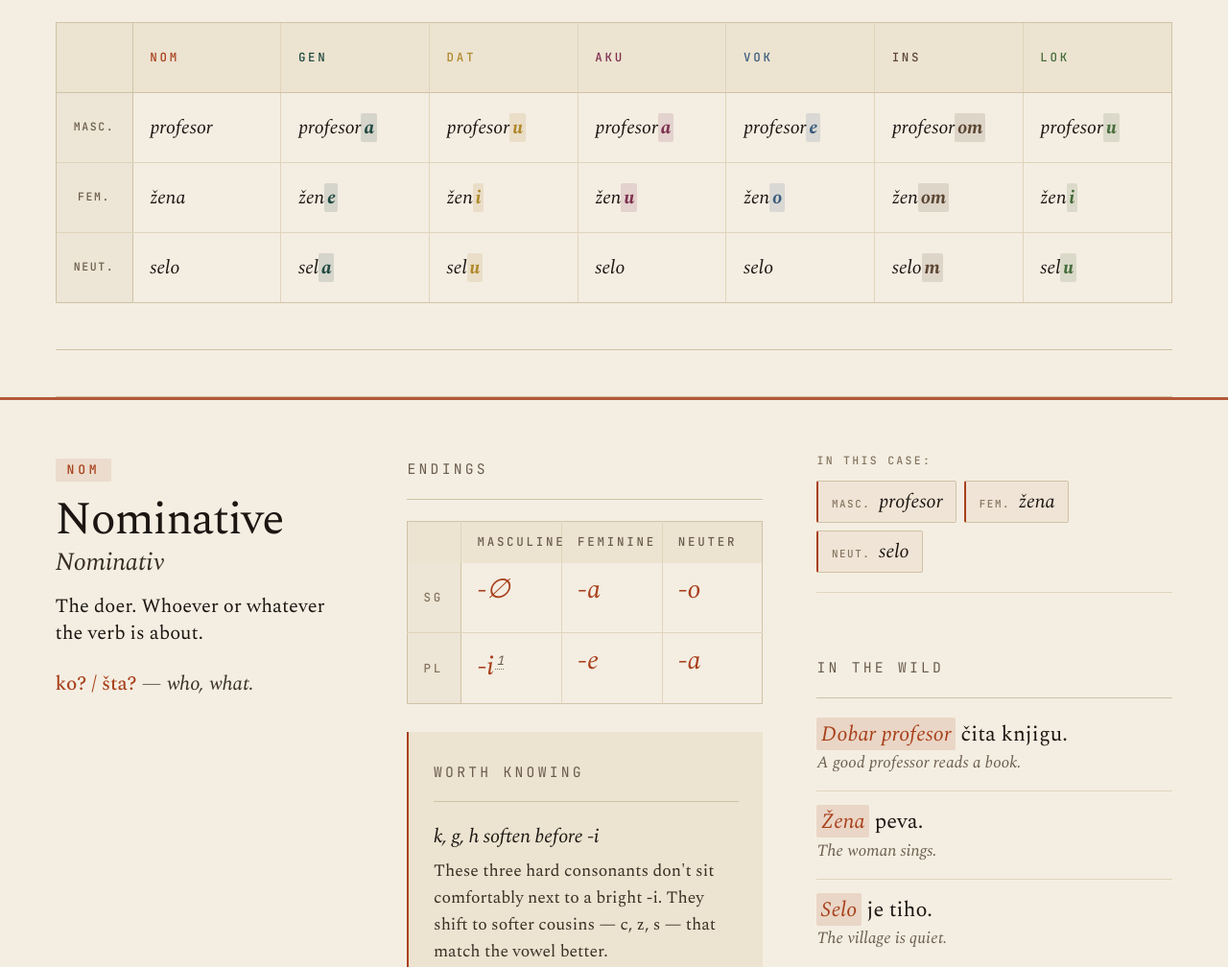
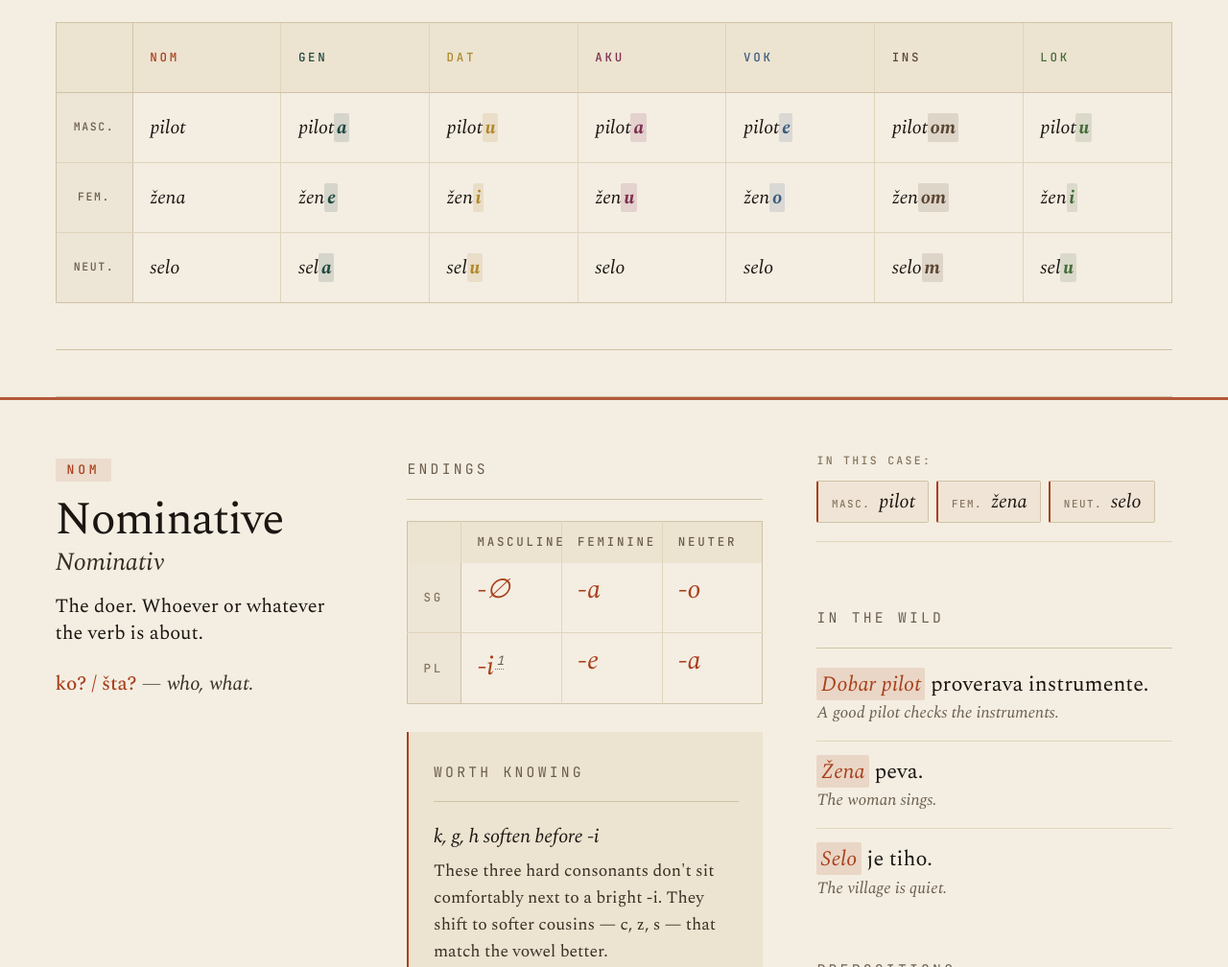
Before and after one commit to cwarck/serbian, a plain HTML site: page charts/cases.html in a window 1280 px wide. Shown: the part 1251-2259 px from the top of the page at 96% size. Drawn offline with nearby package versions, Linux system fonts and the light colour scheme.

Commit message:
refactor(cases): swap profesor for pilot in noun examples

```diff
--- a/assets/i18n.js
+++ b/assets/i18n.js
@@ -73,7 +73,7 @@ window.I18N = {
     'cases.birdseye.tag.lok': 'where',
     'cases.birdseye.flow': 'who → whose → to whom → what → hey, you → with what → where',
 
-    'cases.gender.intro': '<strong>How to tell a noun\'s gender</strong> — ends in <em>-a</em>, it\'s feminine (<em>žena</em>); ends in a consonant, masculine (<em>profesor</em>); ends in <em>-o</em> or <em>-e</em>, neuter (<em>selo</em>).',
+    'cases.gender.intro': '<strong>How to tell a noun\'s gender</strong> — ends in <em>-a</em>, it\'s feminine (<em>žena</em>); ends in a consonant, masculine (<em>pilot</em>); ends in <em>-o</em> or <em>-e</em>, neuter (<em>selo</em>).',
     'cases.legend.zero': '<strong>About <em>-∅</em></strong> — this symbol means <em>no ending</em>: the word stands in its bare form.',
     'cases.reassurance': '<strong>One last thing</strong> — Serbians will understand you even if your endings wobble. Cases sharpen your speech; they don\'t gatekeep it.',
 
@@ -254,7 +254,7 @@ window.I18N = {
     'cases.birdseye.tag.lok': 'где',
     'cases.birdseye.flow': 'кто → чьё → кому → что → эй, ты → чем → где',
 
-    'cases.gender.intro': '<strong>Как определить род существительного</strong> — оканчивается на <em>-a</em> — женский (<em>žena</em>); на согласный — мужской (<em>profesor</em>); на <em>-o</em> или <em>-e</em> — средний (<em>selo</em>).',
+    'cases.gender.intro': '<strong>Как определить род существительного</strong> — оканчивается на <em>-a</em> — женский (<em>žena</em>); на согласный — мужской (<em>pilot</em>); на <em>-o</em> или <em>-e</em> — средний (<em>selo</em>).',
     'cases.legend.zero': '<strong>О символе <em>-∅</em></strong> — это значит, что окончания нет: слово стоит в голой форме.',
     'cases.reassurance': '<strong>Напоследок</strong> — сербы поймут тебя, даже если окончания «плывут». Падежи нужны для точности, а не как пропуск к разговору.',
 
--- a/charts/cases.html
+++ b/charts/cases.html
@@ -194,7 +194,7 @@ const CASES = [
       }
     },
     examples: [
-      { sr:'<mark>Dobar profesor</mark> čita knjigu.', en:'A good professor reads a book.', ru:'Хороший профессор читает книгу.' },
+      { sr:'<mark>Dobar pilot</mark> proverava instrumente.', en:'A good pilot checks the instruments.', ru:'Хороший пилот проверяет приборы.' },
       { sr:'<mark>Žena</mark> peva.',                   en:'The woman sings.',               ru:'Женщина поёт.' },
       { sr:'<mark>Selo</mark> je tiho.',                en:'The village is quiet.',          ru:'Деревня тихая.' },
     ],
@@ -211,7 +211,7 @@ const CASES = [
     },
     notes: {},
     examples: [
-      { sr:'Knjiga <mark>profesora</mark>.',     en:'The professor\'s book.',       ru:'Книга профессора.' },
+      { sr:'Kaciga <mark>pilota</mark>.',        en:'The pilot\'s helmet.',         ru:'Шлем пилота.' },
       { sr:'Stižem iz <mark>grada</mark>.',       en:'I\'m arriving from the city.', ru:'Я приезжаю из города.' },
       { sr:'Nemam <mark>vremena</mark>.',         en:'I have no time.',              ru:'У меня нет времени.' },
     ],
@@ -248,7 +248,7 @@ const CASES = [
       }
     },
     examples: [
-      { sr:'Dajem knjigu <mark>profesoru</mark>.', en:'I give the book to the professor.', ru:'Я даю книгу профессору.' },
+      { sr:'Pokazujem kartu <mark>pilotu</mark>.', en:'I show the map to the pilot.',      ru:'Я показываю карту пилоту.' },
       { sr:'Idem k <mark>moru</mark>.',             en:'I\'m going to the sea.',            ru:'Я еду к морю.' },
       { sr:'Pomažem <mark>prijateljici</mark>.',    en:'I\'m helping a friend (f.).',       ru:'Я помогаю подруге.' },
     ],
@@ -280,11 +280,11 @@ const CASES = [
         titleRu: 'Одушевлённые против всего остального',
         bodyEn: 'In the masculine singular only, the accusative splits by whether the noun is alive. Living things (people, animals) take -a — the same shape as the genitive. Inanimate things take -∅ — the nominative form, unchanged. So you reuse two endings you already know.',
         bodyRu: 'Только в мужском роде единственного числа винительный делится по одушевлённости. У живых (люди, животные) окончание -a — точно как в родительном. У неодушевлённых — -∅, как в именительном. То есть переиспользуются уже знакомые окончания.',
-        pairs: [['profesor','profesora'],['grad','grad']]
+        pairs: [['pilot','pilota'],['grad','grad']]
       }
     },
     examples: [
-      { sr:'Vidim <mark>profesora</mark>.', en:'I see the professor. <em>(living → -a, like Gen)</em>', ru:'Я вижу профессора. <em>(одуш. → -a, как Род.)</em>' },
+      { sr:'Vidim <mark>pilota</mark>.',    en:'I see the pilot. <em>(living → -a, like Gen)</em>',     ru:'Я вижу пилота. <em>(одуш. → -a, как Род.)</em>' },
       { sr:'Vidim <mark>grad</mark>.',       en:'I see the city. <em>(non-living → -∅, like Nom)</em>', ru:'Я вижу город. <em>(неодуш. → -∅, как Им.)</em>' },
       { sr:'Idem u <mark>grad</mark>.',      en:'I\'m going to the city. <em>(motion: u + Acc)</em>',  ru:'Я еду в город. <em>(движение: u + Acc)</em>' },
     ],
@@ -333,7 +333,7 @@ const CASES = [
       }
     },
     examples: [
-      { sr:'<mark>Profesore</mark>, dobar dan!', en:'Professor, hello!',         ru:'Профессор, добрый день!' },
+      { sr:'<mark>Pilote</mark>, dobar dan!',    en:'Pilot, hello!',             ru:'Пилот, добрый день!' },
       { sr:'<mark>Marija</mark>, gde si?',         en:'Marija, where are you?',    ru:'Мария, ты где?' },
       { sr:'O, <mark>prijatelju</mark>!',         en:'Oh, my friend!',            ru:'О, друг мой!' },
     ],
@@ -360,7 +360,7 @@ const CASES = [
     },
     examples: [
       { sr:'Putujem <mark>autobusom</mark>.',  en:'I\'m traveling by bus.',     ru:'Я еду на автобусе.' },
-      { sr:'Idem sa <mark>profesorom</mark>.', en:'I go with the professor.',   ru:'Я иду с профессором.' },
+      { sr:'Letim sa <mark>pilotom</mark>.',    en:'I\'m flying with the pilot.', ru:'Я лечу с пилотом.' },
       { sr:'<mark>Ponedeljkom</mark> radim.',  en:'On Mondays I work. <em>(recurring time)</em>', ru:'По понедельникам я работаю. <em>(регулярное время)</em>' },
     ],
     preps: [
@@ -392,7 +392,7 @@ const CASES = [
     },
     examples: [
       { sr:'Knjiga je na <mark>stolu</mark>.',      en:'The book is on the table. <em>(location)</em>',         ru:'Книга на столе. <em>(где)</em>' },
-      { sr:'Govorim o <mark>profesoru</mark>.',     en:'I\'m speaking about the professor. <em>(topic)</em>',   ru:'Я говорю о профессоре. <em>(о чём)</em>' },
+      { sr:'Govorim o <mark>pilotu</mark>.',        en:'I\'m speaking about the pilot. <em>(topic)</em>',       ru:'Я говорю о пилоте. <em>(о чём)</em>' },
       { sr:'Živim u <mark>Beogradu</mark>.',         en:'I live in Belgrade. <em>(location: u + Loc, no motion)</em>', ru:'Я живу в Белграде. <em>(где: u + Loc, без движения)</em>' },
     ],
     preps: [
@@ -495,10 +495,10 @@ const PAIRS = [
    Picked for full regularity: no fleeting-a, no -ov- infix, no sibilant
    softening (ženi is straight -i, not the ruka→ruci shift). */
 const CAST = [
-  { gender: 'm', word: 'profesor',
+  { gender: 'm', word: 'pilot',
     forms: {
-      sg: ['profesor','profesora','profesoru','profesora','profesore','profesorom','profesoru'],
-      pl: ['profesori','profesora','profesorima','profesore','profesori','profesorima','profesorima'],
+      sg: ['pilot','pilota','pilotu','pilota','pilote','pilotom','pilotu'],
+      pl: ['piloti','pilota','pilotima','pilote','piloti','pilotima','pilotima'],
     } },
   { gender: 'f', word: 'žena',
     forms: {
@@ -517,11 +517,11 @@ const CAST = [
    Each entry: { caseAbbr:gender:number → [{labelKey?, from, to}, ...] } */
 const VARIANT_EXAMPLES = {
   'AKU:m:sg': [
-    { labelKey:'cases.aku.label.alive', from:'profesor', to:'profesora' },
+    { labelKey:'cases.aku.label.alive', from:'pilot',    to:'pilota'    },
     { labelKey:'cases.aku.label.thing', from:'grad',     to:'grad'      },
   ],
   'VOK:m:sg': [
-    { from:'profesor',  to:'profesore'  },
+    { from:'pilot',     to:'pilote'     },
     { from:'prijatelj', to:'prijatelju' },
   ],
 };
```
